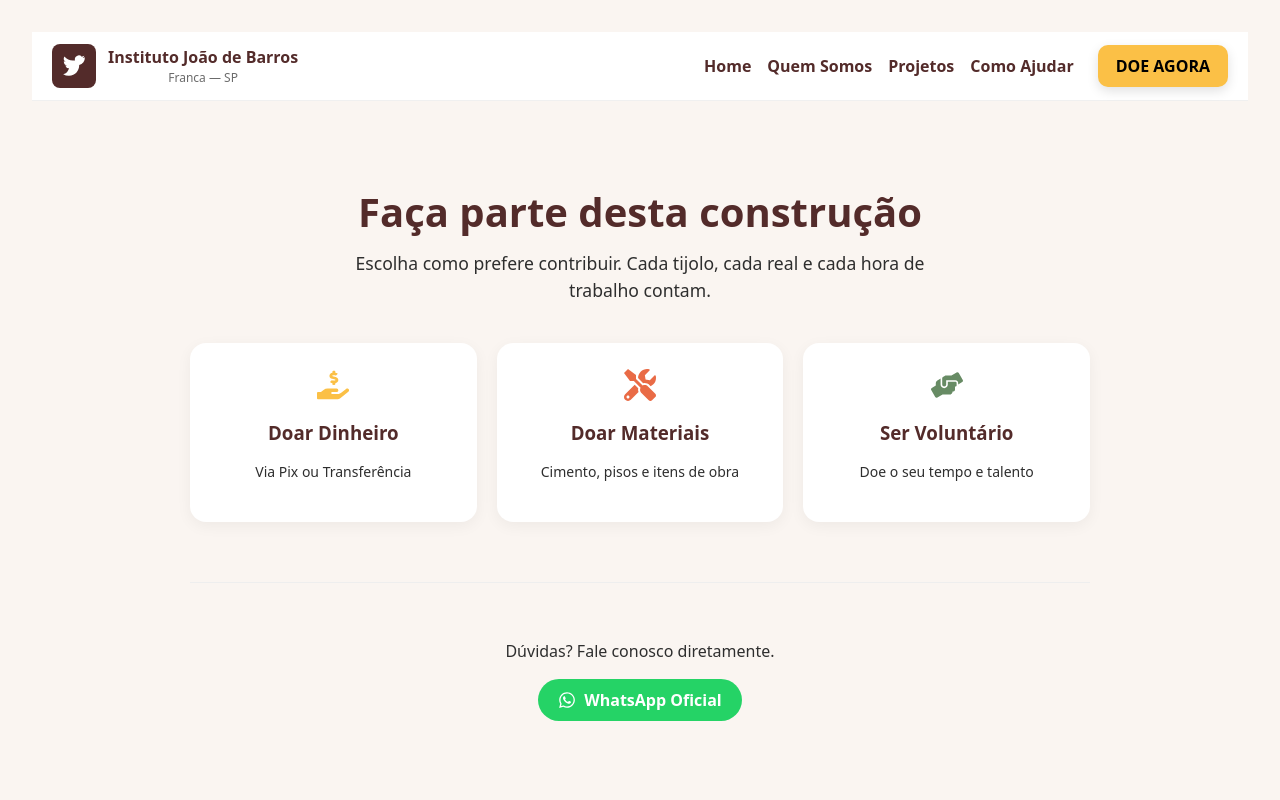
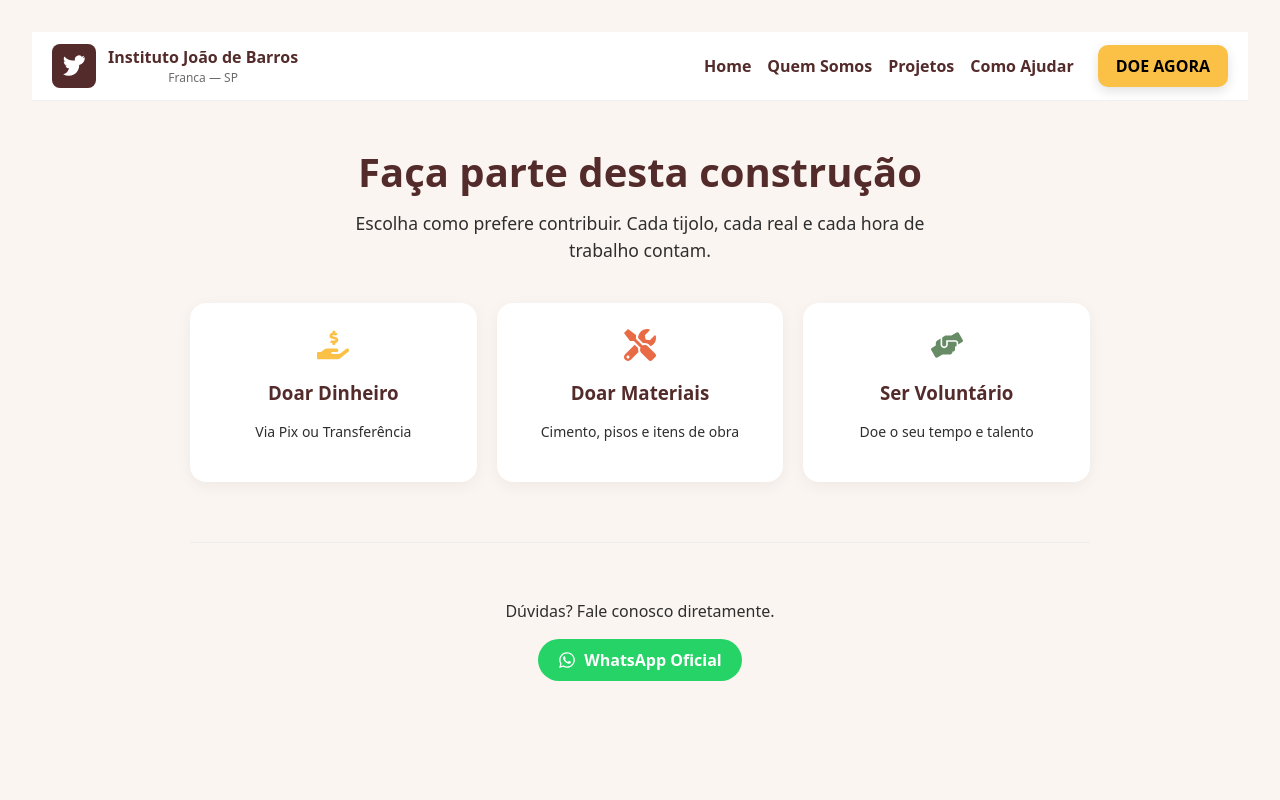
Before and after one commit to viniciuslprado/IJB, a React (Vite) app in the folder frontend/: page /ajudar in a window 1280 px wide. Shown: the top 800 px of the page. Built offline with nearby package versions, Linux system fonts and the light colour scheme.

Commit message:
finalizando

```diff
--- a/frontend/src/pages/ComoAjudar.tsx
+++ b/frontend/src/pages/ComoAjudar.tsx
@@ -228,7 +228,7 @@ const ComoAjudar: React.FC = () => {
       <Helmet>
         <title>Como Ajudar | Instituto João de Barros</title>
       </Helmet>
-      <main style={{ padding: '40px 20px', maxWidth: 900, margin: '0 auto', minHeight: '80vh' }}>
+      <main className="main-container" style={{ maxWidth: 900, margin: '0 auto', minHeight: '80vh' }}>
 
         <section style={{ textAlign: 'center', marginBottom: 40 }}>
           <h1 style={{ color: theme.colors.primary, fontSize: '2.5rem', marginBottom: 16 }}>Faça parte desta construção</h1>
```
